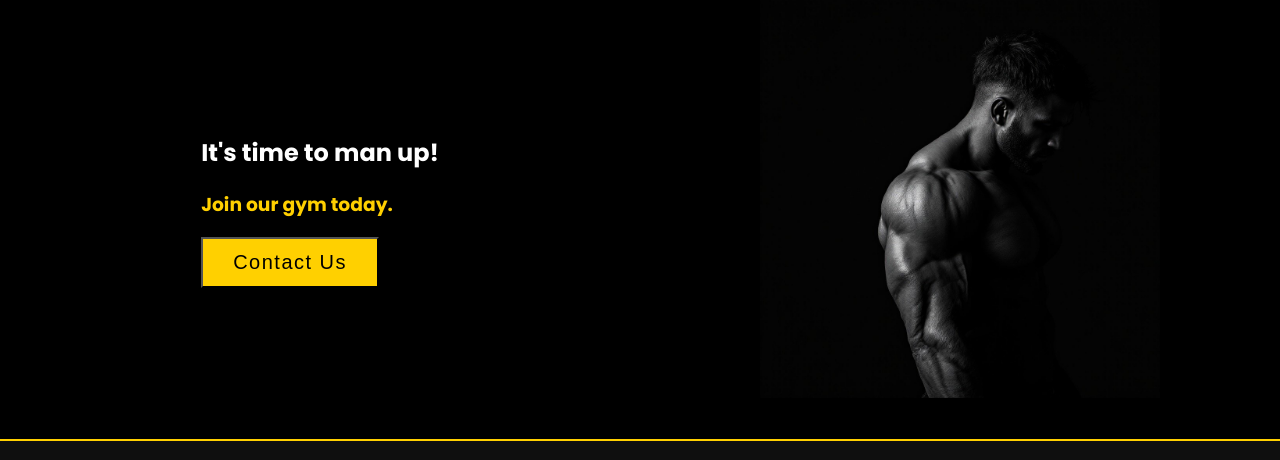
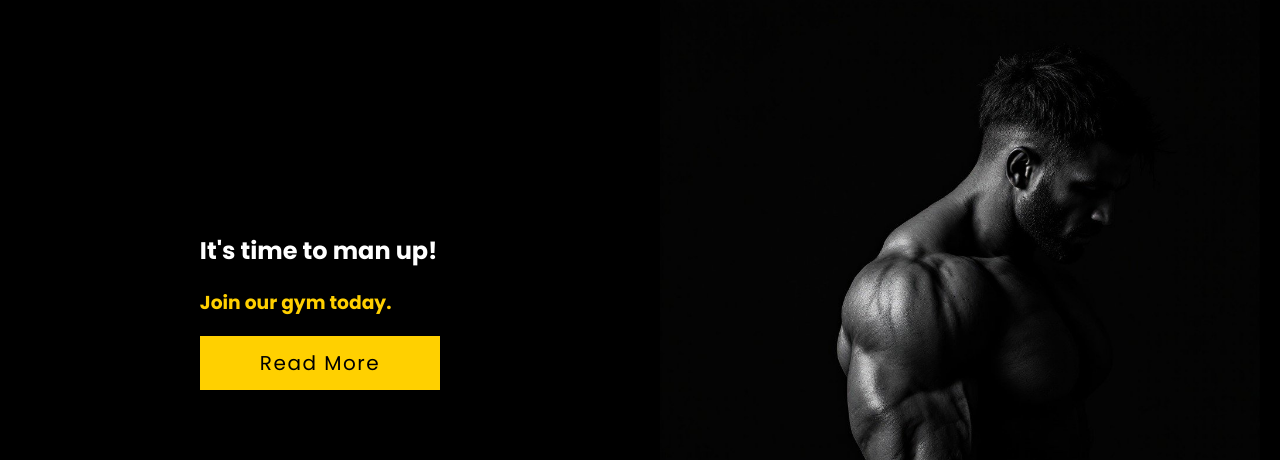
Before and after one commit to Usman-Saleem-250547/gold_fitness_gym, a plain HTML site: page index.html in a window 1280 px wide. Shown: the part 158-618 px from the top of the page. Drawn offline with Linux system fonts and the light colour scheme.

Commit message:
Add files via upload

```diff
--- a/index.html
+++ b/index.html
@@ -41,16 +41,20 @@
     <hr>
 
     <!-- main body -->
-    <div style="display: grid; grid-template-columns: 50% 50%; place-items: center;">
+    <div style="display: grid; grid-template-columns: 50% 50%; place-items: center; background-color: black; min-height: 600px;">
         <div>
             <h2 style="color: white;">It's time to man up!</h2>
             <h3 style="color: #ffd000;">Join our gym today.</h3>
-            <button onclick="window.location.href='./contact.html';" class="btn">Contact Us</button>
+            <div class="btn">
+                <a href="#readmore" class="btn">Read More</a>
+            </div>
         </div>
         <div>
-            <img style="height: 400px;" src="./images/body_builder.jpg" alt="body builder image">
+            <img style="height: 600px;" src="./images/body_builder.jpg" alt="body builder image">
         </div>
     </div>
+
+
 
     <!-- footer -->
     <footer>
--- a/style.css
+++ b/style.css
@@ -1,7 +1,6 @@
 @import url('https://fonts.googleapis.com/css2?family=Poppins:ital,wght@0,100;0,200;0,300;0,400;0,500;0,600;0,700;0,800;0,900;1,100;1,200;1,300;1,400;1,500;1,600;1,700;1,800;1,900&display=swap');
 
 body {
-    background-color: black;
     margin: 0;
     padding: 0;
     min-height: 100vh;
```
